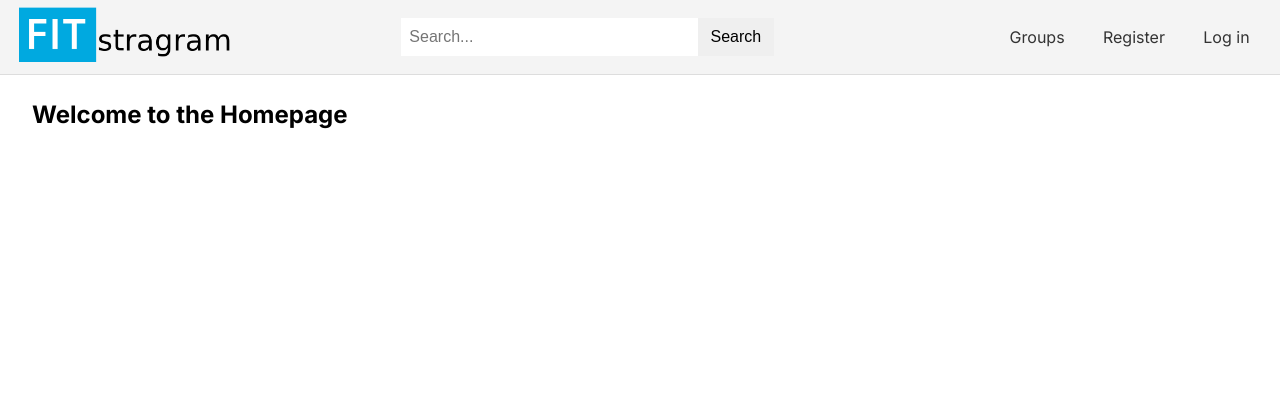
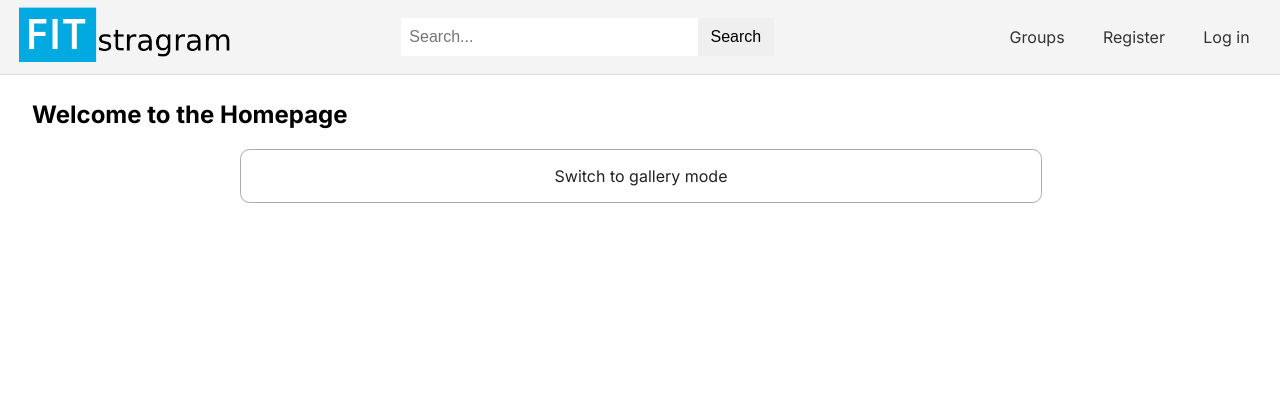
Before and after one commit to Megnas/IIS-Fitstagram, a Flask app: page / in a window 1280 px wide. Shown: the top 420 px of the page. Run offline with Flask 3, Linux system fonts and the light colour scheme; data that the repository does not hold is empty.

Commit message:
upd: gallery view link

```diff
--- a/src/static/main.css
+++ b/src/static/main.css
@@ -37,6 +37,11 @@ body {
 }
 
 
+
+/* add */
+.bottom_margin div{
+    margin-bottom: 1em;
+}
 
 
 /* HEADER - DO NOT TOUCH OR EVERYTHING WILL BREAK */
@@ -245,6 +250,7 @@ body {
     list-style: none;
     color: #9C1A1C;
 }
+
 
 
 /* Post View */
--- a/src/templates/index.html
+++ b/src/templates/index.html
@@ -7,5 +7,12 @@ Home Page
 
 {% block content %}
     <h2>Welcome to the Homepage</h2>
+<div class="general_view_page_container bottom_margin" >
+    <a href="{{ url_for('view.galery') }}">
+        <div class="scroll_more_btn">
+            <span>Switch to gallery mode</span>
+        </div>
+    </a>
+</div>
    {% include "scroll_posts.html" %}
 {% endblock %}
```
